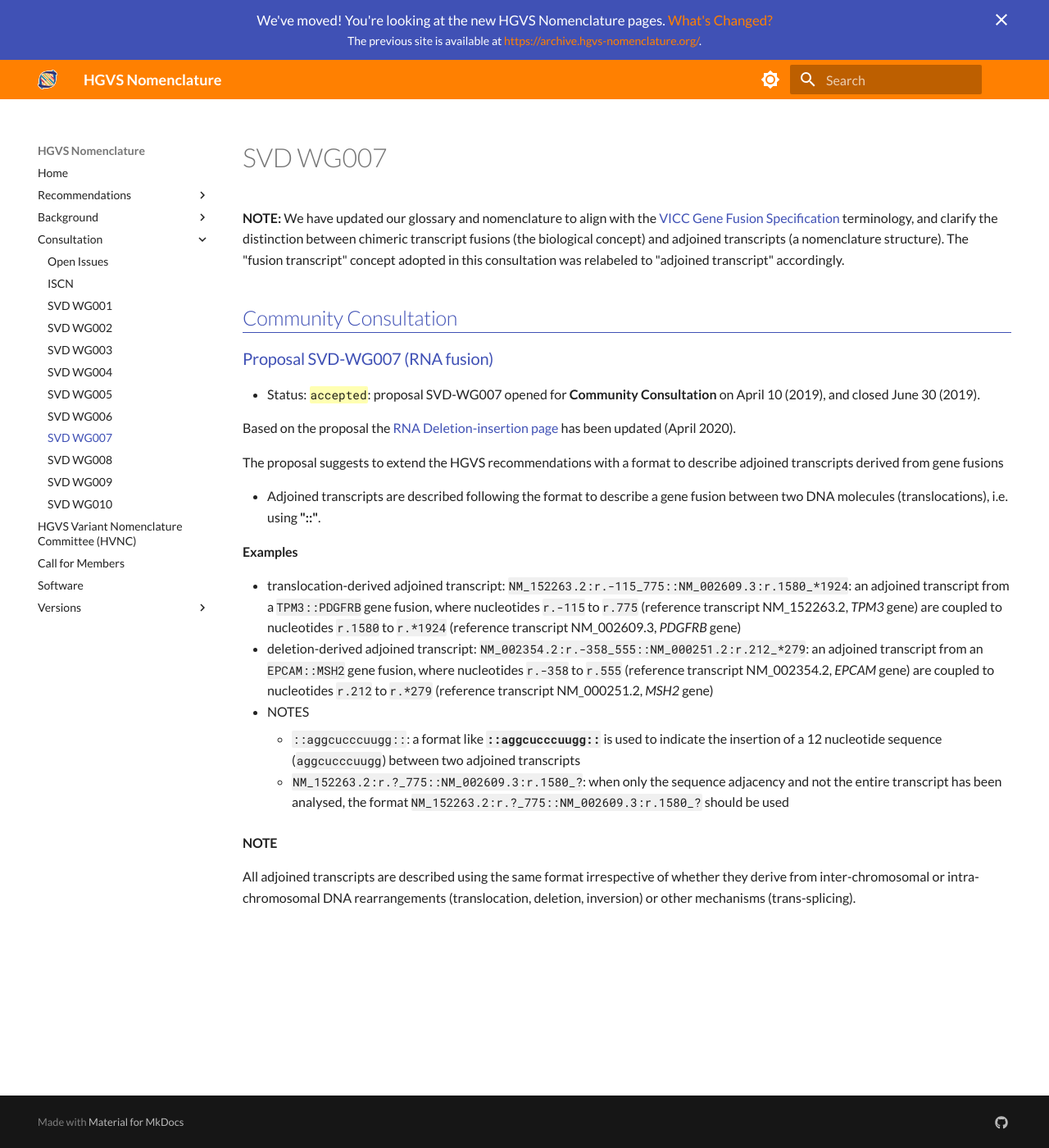
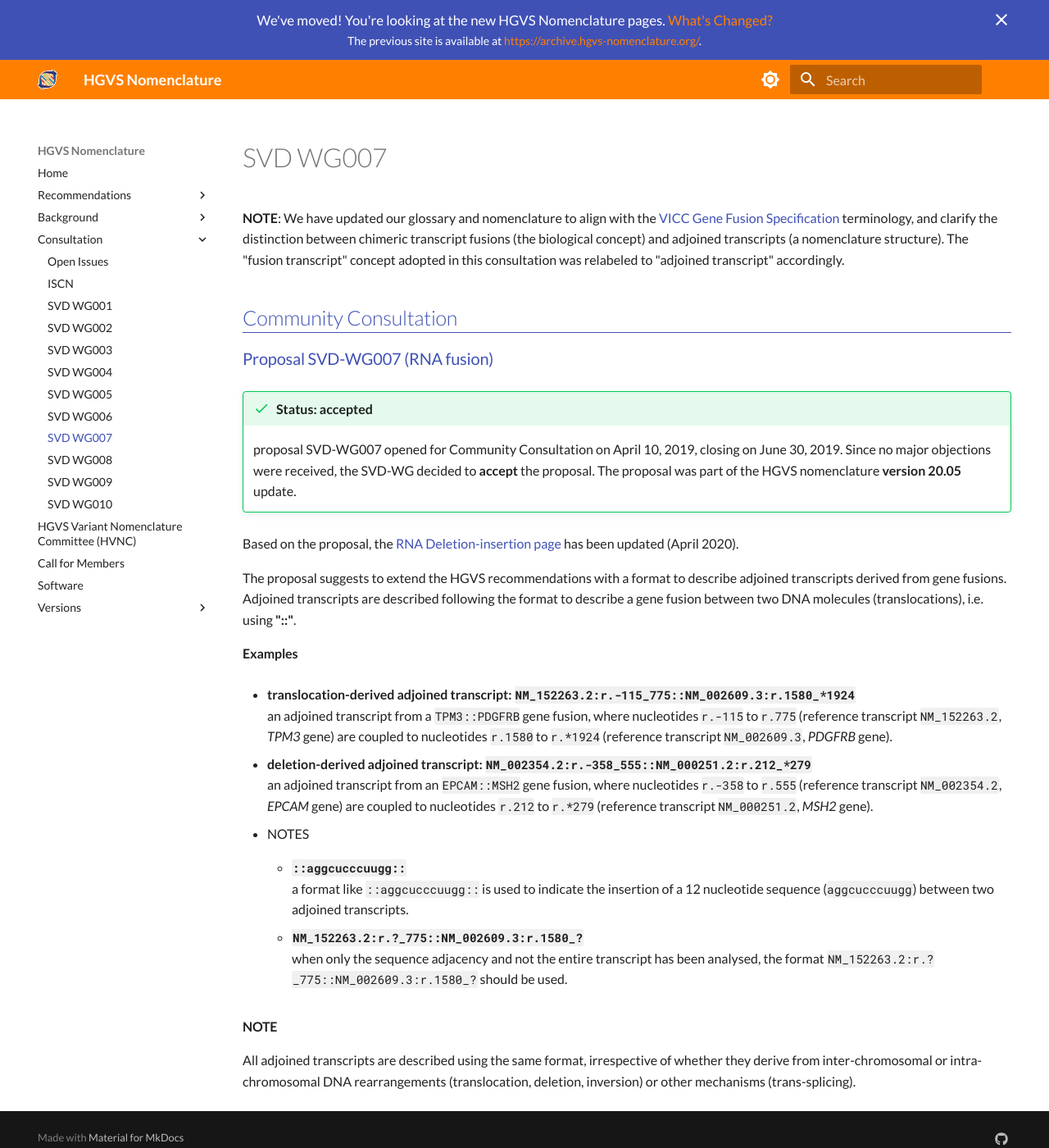
Before and after one commit to HGVSnomenclature/hgvs-nomenclature, an MkDocs documentation site: the page built from docs/consultation/SVD-WG007.md, in a window 1280 px wide and 1400 px high. Shown: the whole window at 82% size. Built offline with MkDocs 1.6.1 and Material for MkDocs 9.7.7, drawn with Linux system fonts in a browser that asks for light colours.

Commit message:
Style the SVD-WG007 page.

```diff
--- a/docs/consultation/SVD-WG007.md
+++ b/docs/consultation/SVD-WG007.md
@@ -1,25 +1,36 @@
-**NOTE:** We have updated our glossary and nomenclature to align with the [VICC Gene Fusion Specification](https://fusions.cancervariants.org/en/latest) terminology, and clarify the distinction between chimeric transcript fusions (the biological concept) and adjoined transcripts (a nomenclature structure). The "fusion transcript" concept adopted in this consultation was relabeled to "adjoined transcript" accordingly.
+**NOTE**: We have updated our glossary and nomenclature to align with the [VICC Gene Fusion Specification](https://fusions.cancervariants.org/en/latest) terminology, and clarify the distinction between chimeric transcript fusions (the biological concept) and adjoined transcripts (a nomenclature structure).
+The "fusion transcript" concept adopted in this consultation was relabeled to "adjoined transcript" accordingly.
 
 ## Community Consultation
 
 ### Proposal SVD-WG007 (RNA fusion)
 
-- Status: <code class="spot1">accepted</code>: proposal SVD-WG007 opened for **Community Consultation** on April 10 (2019), and closed June 30 (2019).
+!!! success "Status: accepted"
 
-Based on the proposal the [RNA Deletion-insertion page](../recommendations/RNA/delins.md) has been updated (April 2020).
+    proposal SVD-WG007 opened for Community Consultation on April 10, 2019, closing on June 30, 2019.
+    Since no major objections were received, the SVD-WG decided to **accept** the proposal.
+    The proposal was part of the HGVS nomenclature **version 20.05** update.
 
-The proposal suggests to extend the HGVS recommendations with a format to describe adjoined transcripts derived from gene fusions
+Based on the proposal, the [RNA Deletion-insertion page](../recommendations/RNA/delins.md) has been updated (April 2020).
 
-- Adjoined transcripts are described following the format to describe a gene fusion between two DNA molecules (translocations), i.e. using **"::"**.
+The proposal suggests to extend the HGVS recommendations with a format to describe adjoined transcripts derived from gene fusions.
+Adjoined transcripts are described following the format to describe a gene fusion between two DNA molecules (translocations), i.e. using **"::"**.
 
 #### Examples
 
-- translocation-derived adjoined transcript: `NM_152263.2:r.-115_775::NM_002609.3:r.1580_*1924`: an adjoined transcript from a `TPM3::PDGFRB` gene fusion, where nucleotides `r.-115` to `r.775` (reference transcript NM_152263.2, _TPM3_ gene) are coupled to nucleotides `r.1580` to `r.*1924` (reference transcript NM_002609.3, _PDGFRB_ gene)
-- deletion-derived adjoined transcript: `NM_002354.2:r.-358_555::NM_000251.2:r.212_*279`: an adjoined transcript from an `EPCAM::MSH2` gene fusion, where nucleotides `r.-358` to `r.555` (reference transcript NM_002354.2, _EPCAM_ gene) are coupled to nucleotides `r.212` to `r.*279` (reference transcript NM_000251.2, _MSH2_ gene)
+- **translocation-derived adjoined transcript: `NM_152263.2:r.-115_775::NM_002609.3:r.1580_*1924`**<br>
+  an adjoined transcript from a `TPM3::PDGFRB` gene fusion, where nucleotides `r.-115` to `r.775` (reference transcript `NM_152263.2`, _TPM3_ gene) are coupled to nucleotides `r.1580` to `r.*1924` (reference transcript `NM_002609.3`, _PDGFRB_ gene).
+
+- **deletion-derived adjoined transcript: `NM_002354.2:r.-358_555::NM_000251.2:r.212_*279`**<br>
+  an adjoined transcript from an `EPCAM::MSH2` gene fusion, where nucleotides `r.-358` to `r.555` (reference transcript `NM_002354.2`, _EPCAM_ gene) are coupled to nucleotides `r.212` to `r.*279` (reference transcript `NM_000251.2`, _MSH2_ gene).
+
 - NOTES
-    - `::aggcucccuugg::`: a format like **`::aggcucccuugg::`** is used to indicate the insertion of a 12 nucleotide sequence (`aggcucccuugg`) between two adjoined transcripts
-    - `NM_152263.2:r.?_775::NM_002609.3:r.1580_?`: when only the sequence adjacency and not the entire transcript has been analysed, the format `NM_152263.2:r.?_775::NM_002609.3:r.1580_?` should be used
+    - **`::aggcucccuugg::`**<br>
+      a format like `::aggcucccuugg::` is used to indicate the insertion of a 12 nucleotide sequence (`aggcucccuugg`) between two adjoined transcripts.
+
+    - **`NM_152263.2:r.?_775::NM_002609.3:r.1580_?`**<br>
+      when only the sequence adjacency and not the entire transcript has been analysed, the format `NM_152263.2:r.?_775::NM_002609.3:r.1580_?` should be used.
 
 #### NOTE
 
-All adjoined transcripts are described using the same format irrespective of whether they derive from inter-chromosomal or intra-chromosomal DNA rearrangements (translocation, deletion, inversion) or other mechanisms (trans-splicing).
+All adjoined transcripts are described using the same format, irrespective of whether they derive from inter-chromosomal or intra-chromosomal DNA rearrangements (translocation, deletion, inversion) or other mechanisms (trans-splicing).
```
